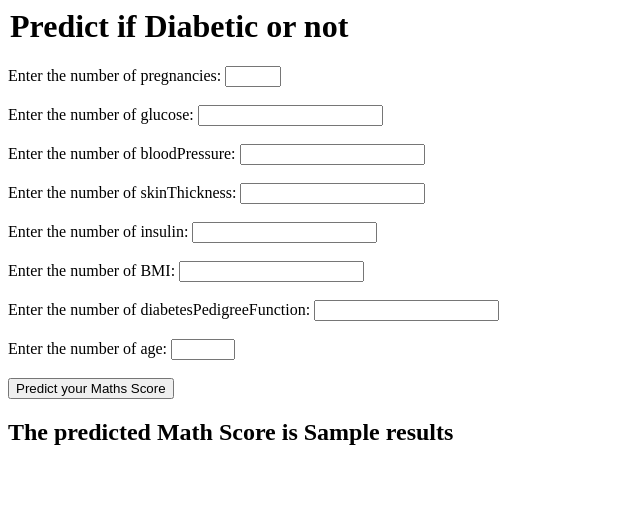
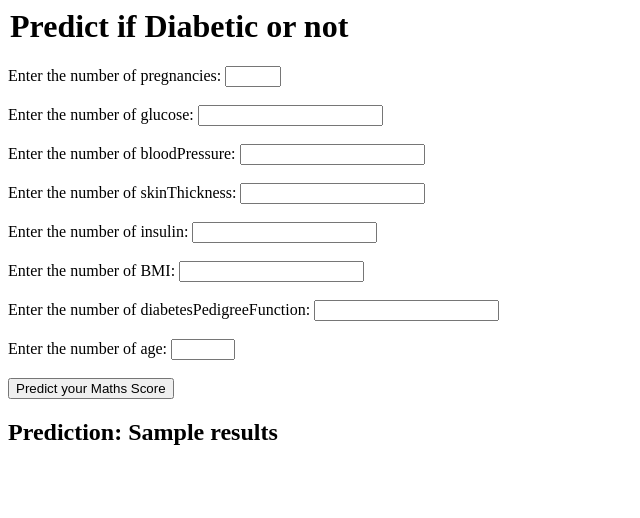
Before and after one commit to samarthagali/Diabetes-Predictor, a Flask app: template templates/home.html in a window 1280 px wide. Shown: the top 518 px of the page, without its empty margins (0-640 px from the left). Run offline with Flask 3, Linux system fonts and the light colour scheme; the template is opened without the code that fills it: most values are stand-ins (such as "Sample title", 1, 10 or a date in 2020).

Commit message:
modified home

```diff
--- a/templates/home.html
+++ b/templates/home.html
@@ -39,7 +39,7 @@
         </div>
     </form>
     <h2>
-       The predicted Math Score is {{results}}
+       Prediction: {{results}}
     </h2>
    <body>
 </html>
```
